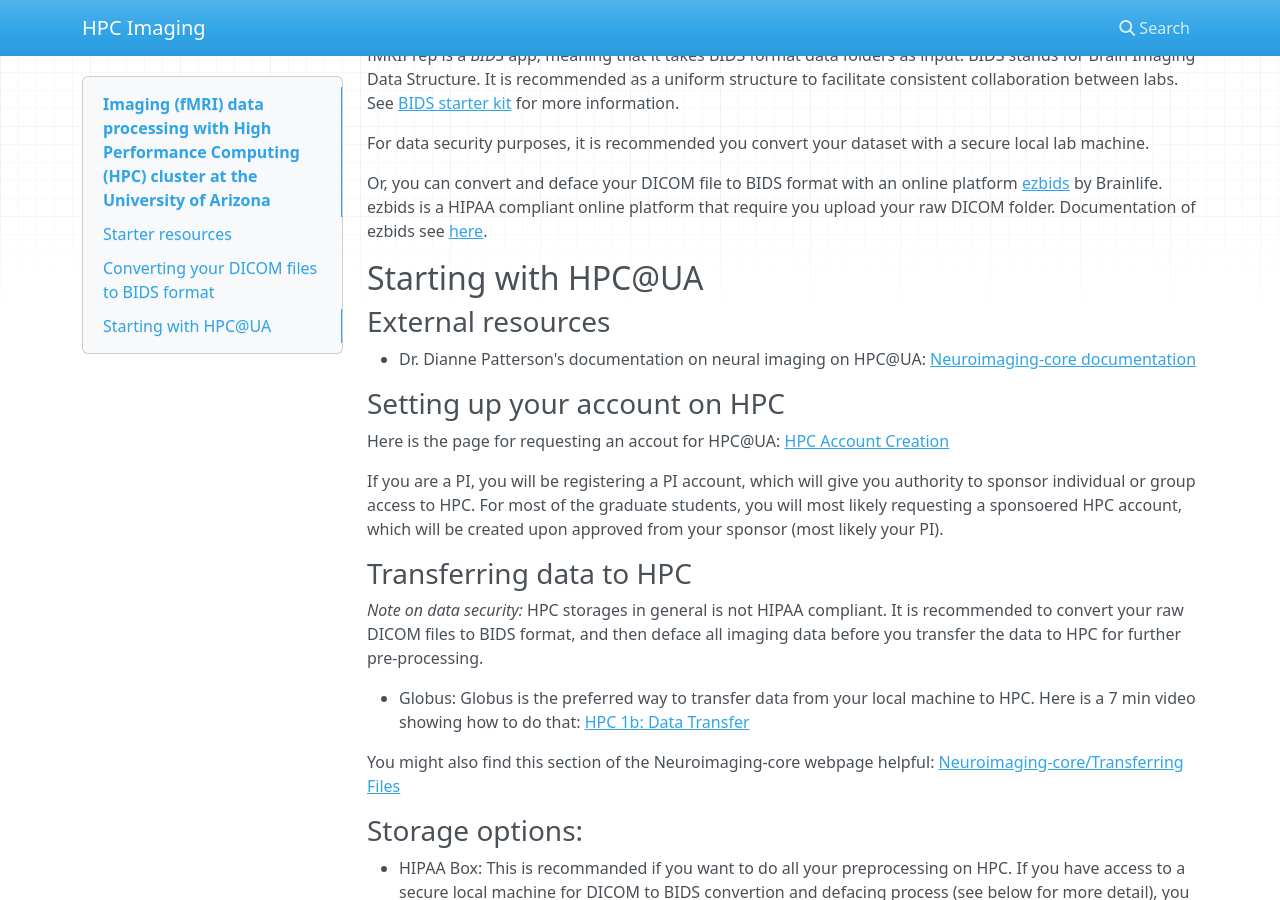
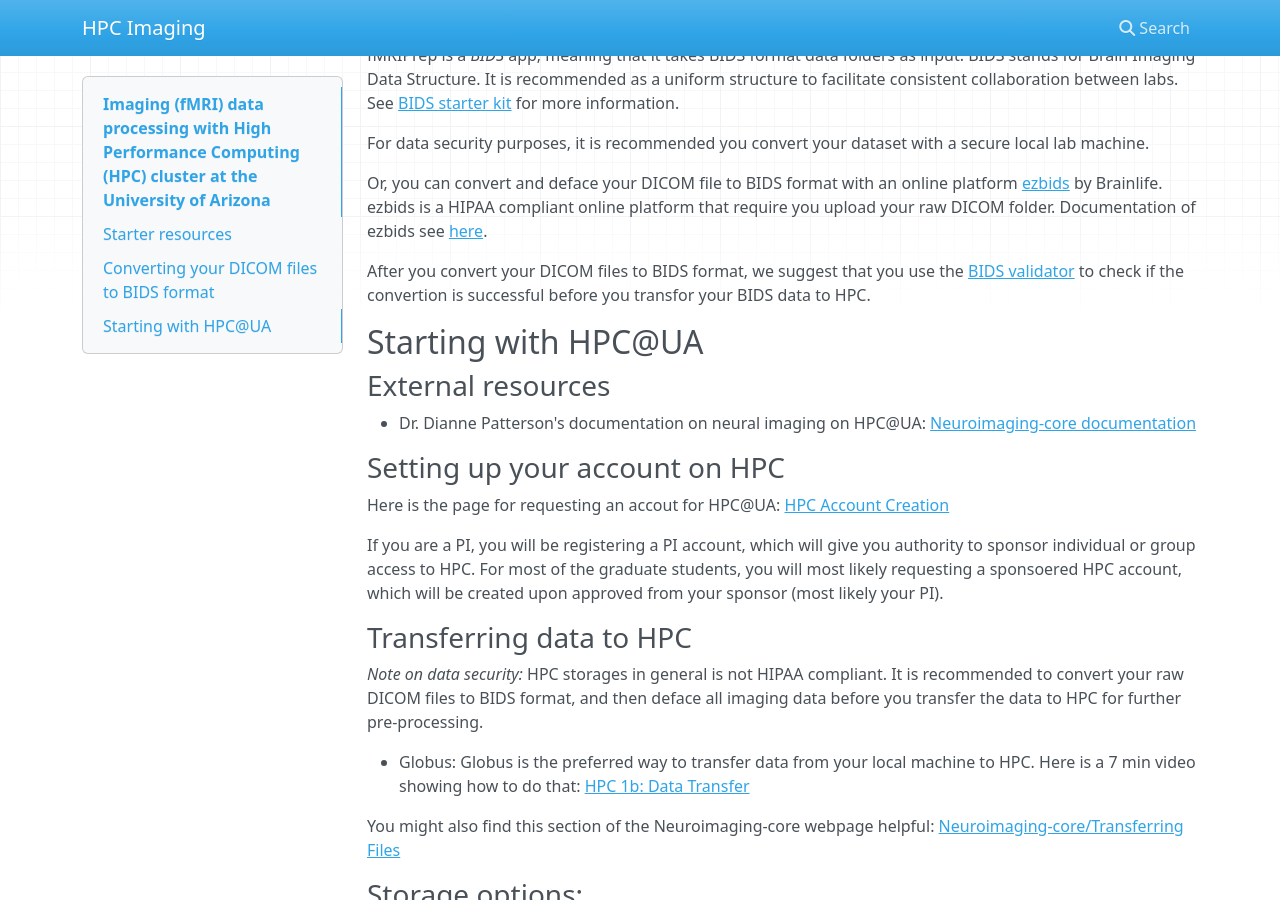
Before and after one commit to Diheng/HPC_imaging, an MkDocs documentation site: the page built from docs/index.md, in a window 1280 px wide and 900 px high, scrolled down 1110 px. Built offline with MkDocs 1.6.1, drawn with Linux system fonts in a browser that asks for light colours; nearby versions of some CDN libraries.

Commit message:
Added BIDS validator

```diff
--- a/docs/index.md
+++ b/docs/index.md
@@ -34,6 +34,8 @@ For data security purposes, it is recommended you convert your dataset with a se
 
 Or, you can convert and deface your DICOM file to BIDS format with an online platform [ezbids](https://brainlife.io/ezbids/) by Brainlife. ezbids is a HIPAA compliant online platform that require you upload your raw DICOM folder. Documentation of ezbids see [here](https://github.com/brainlife/ezbids).
 
+After you convert your DICOM files to BIDS format, we suggest that you use the [BIDS validator](https://bids-standard.github.io/bids-validator/) to check if the convertion is successful before you transfor your BIDS data to HPC.
+
 ## Starting with HPC@UA
 
 ### External resources
```
